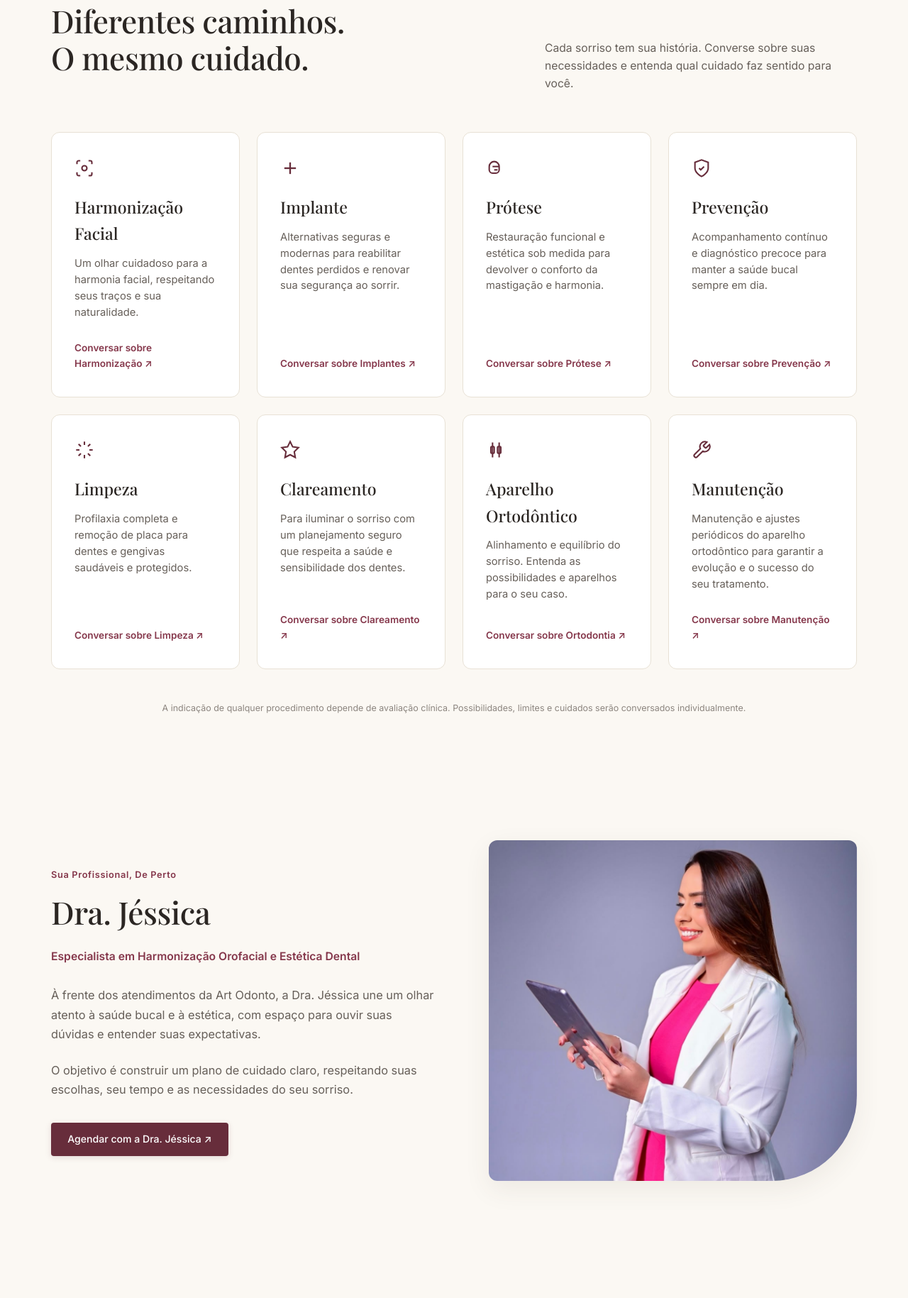
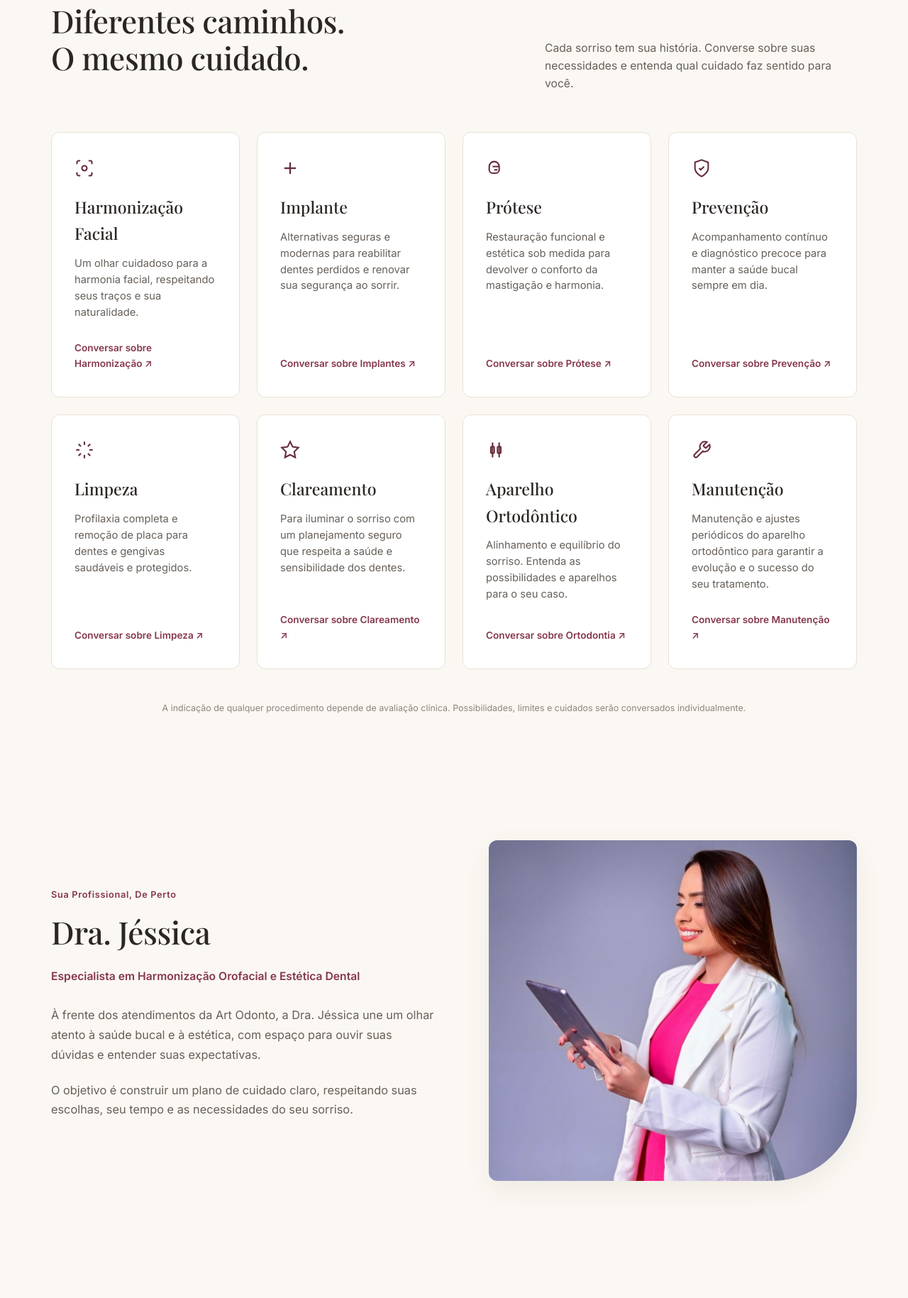
Before and after one commit to Ricardoqs20/Consultorio_Jessica, a Python web app: template templates/index.html in a window 1280 px wide. Shown: the part 1630-3459 px from the top of the page at 71% size. Run offline with Jinja, Linux system fonts and the light colour scheme; the template is opened without the code that fills it, so the values that code supplies are empty; some web fonts are replaced.

Commit message:
agendamento

```diff
--- a/app.py
+++ b/app.py
@@ -1,4 +1,4 @@
-import os
+gimport os
 import json
 import time
 import requests
--- a/templates/index.html
+++ b/templates/index.html
@@ -61,7 +61,7 @@
       </nav>
 
       <div class="header-actions desktop-only">
-        <a href="#contato" class="btn-primary">Agendar Avaliação</a>
+        <a href="#contato" class="btn-primary" id="btnAgendarHeader">Agendar Avaliação</a>
       </div>
     </div>
   </header>
@@ -322,11 +322,6 @@
           <p>
             O objetivo é construir um plano de cuidado claro, respeitando suas escolhas, seu tempo e as necessidades do seu sorriso.
           </p>
-          <div style="margin-top: 2rem;">
-            <a href="#contato" class="btn-primary">
-              Agendar com a Dra. Jéssica ↗
-            </a>
-          </div>
         </div>
         <div class="profile-image-wrapper">
           <img src="{{ url_for('static', filename='images/dra-jessica-atendimento.png') }}" alt="Dra. Jéssica em atendimento com paciente" class="profile-img">
@@ -479,7 +474,7 @@
           <p class="faq-desc">
             Informação também é cuidado. Se sua dúvida não está aqui, vamos conversar.
           </p>
-          <a href="#contato" class="link-arrow">
+          <a href="#inicio" class="link-arrow">
             Tirar dúvidas sobre agendamento ↗
           </a>
         </div>
@@ -555,17 +550,7 @@
         </div>
 
         <div class="cta-action-box">
-          <a href="#inicio" class="btn-white">
-            <svg width="20" height="20" viewBox="0 0 24 24" fill="none" stroke="currentColor" stroke-width="2" stroke-linecap="round" stroke-linejoin="round">
-              <rect x="3" y="4" width="18" height="18" rx="2" ry="2"></rect>
-              <line x1="16" y1="2" x2="16" y2="6"></line>
-              <line x1="8" y1="2" x2="8" y2="6"></line>
-              <line x1="3" y1="10" x2="21" y2="10"></line>
-            </svg>
-            Agendar Avaliação ↗
-          </a>
-
-          <div class="cta-meta">
+          <div class="cta-meta" style="margin-top: 0; padding-top: 0; border-top: none;">
             <div class="cta-meta-item">Canal de agendamento · número oficial a confirmar</div>
             <div class="cta-meta-item">Endereço da clínica · em breve</div>
             <div class="cta-meta-item">Horários de atendimento · a confirmar</div>
```
